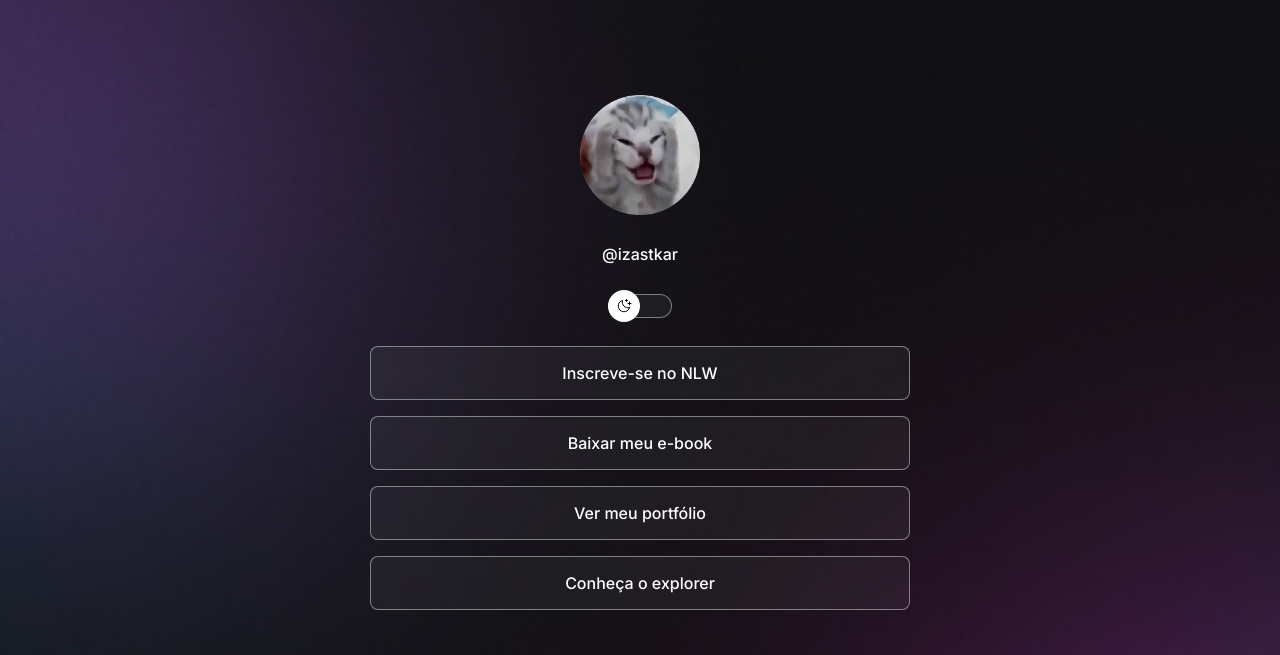
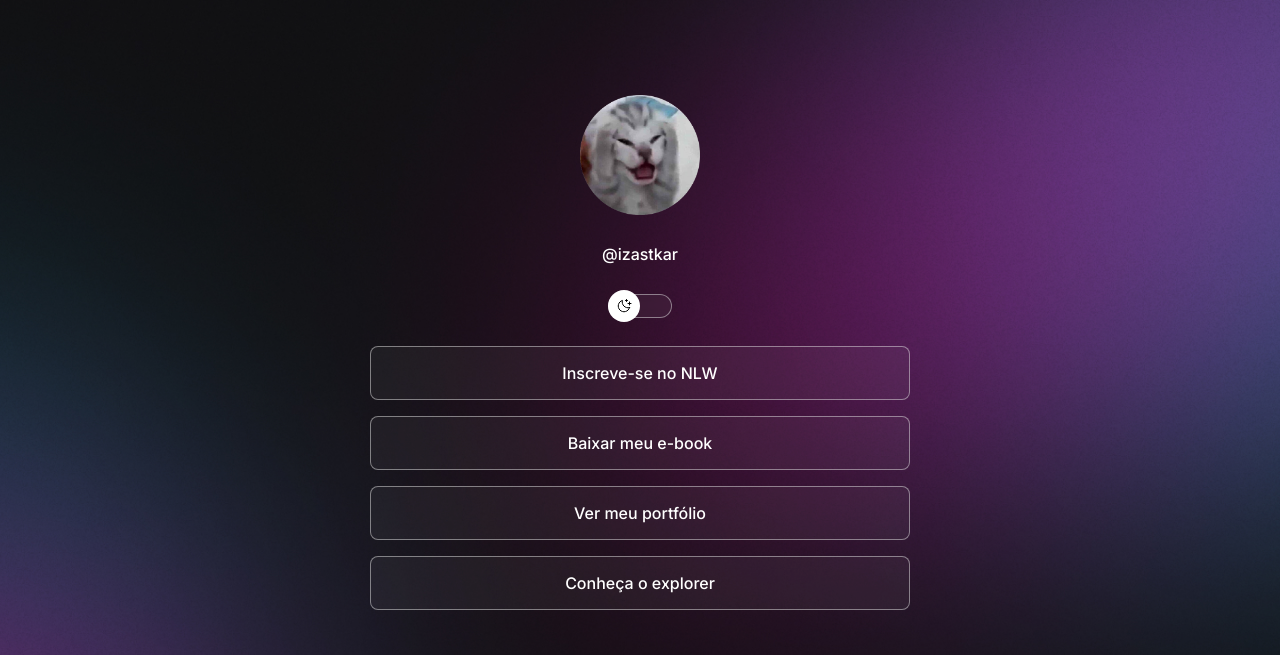
Before and after one commit to Izabellyb/Projeto, a plain HTML site: page index.html in a window 1280 px wide. Shown: the top 655 px of the page. Drawn offline with nearby package versions, Linux system fonts and the light colour scheme.

Commit message:
change background based on media queries

```diff
--- a/proj.css
+++ b/proj.css
@@ -24,6 +24,7 @@
 
 body{
     background: var(--bg-url) no-repeat top center/cover;
+    height: 100vh;
 }
 body *{
     font-family: "Inter", sans-serif;
@@ -140,3 +141,13 @@ footer{
     text-align: center;
     font-size: 14px;
 }
+
+@media (min-width:700px) {
+    :root{
+        --bg-url: url(bg-desktop.jpg);
+    }
+
+    .lighty{
+        --bg-url: url(bg-desktop-light.jpg);
+    }
+}
```
